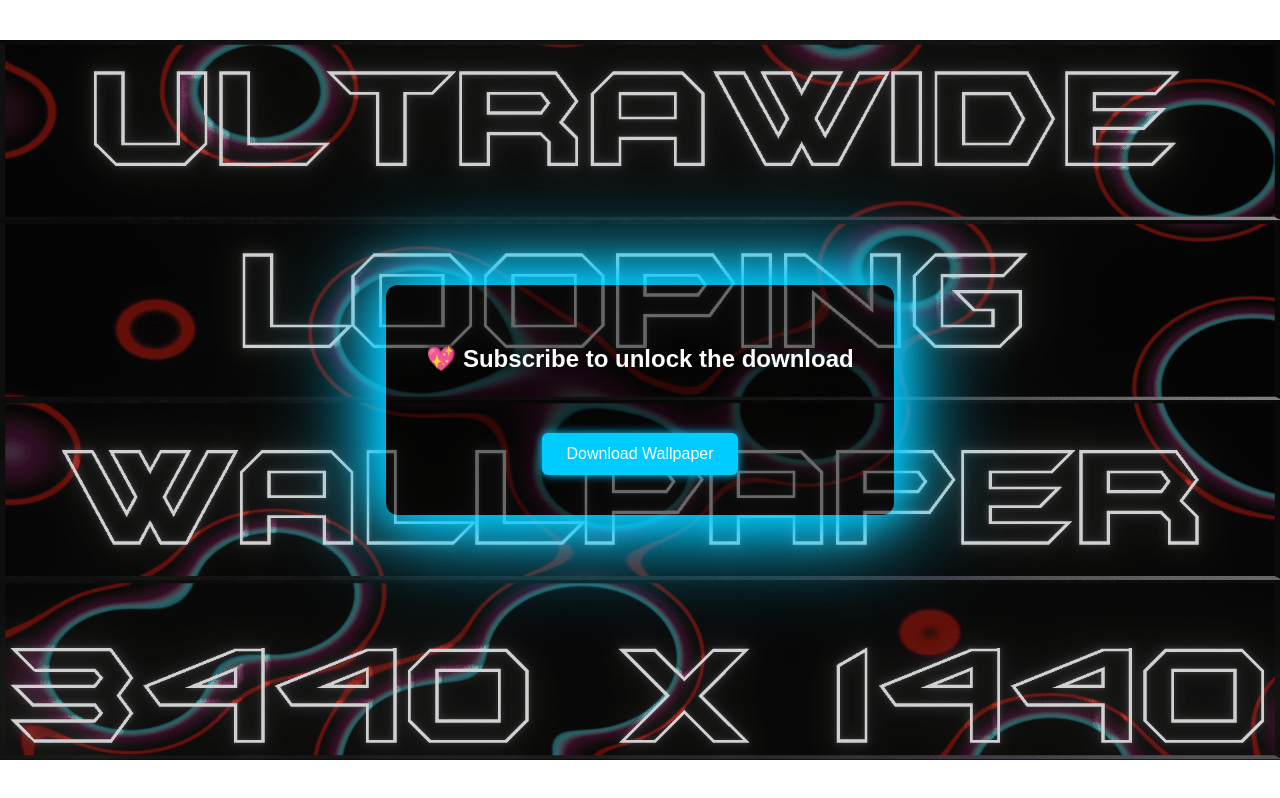
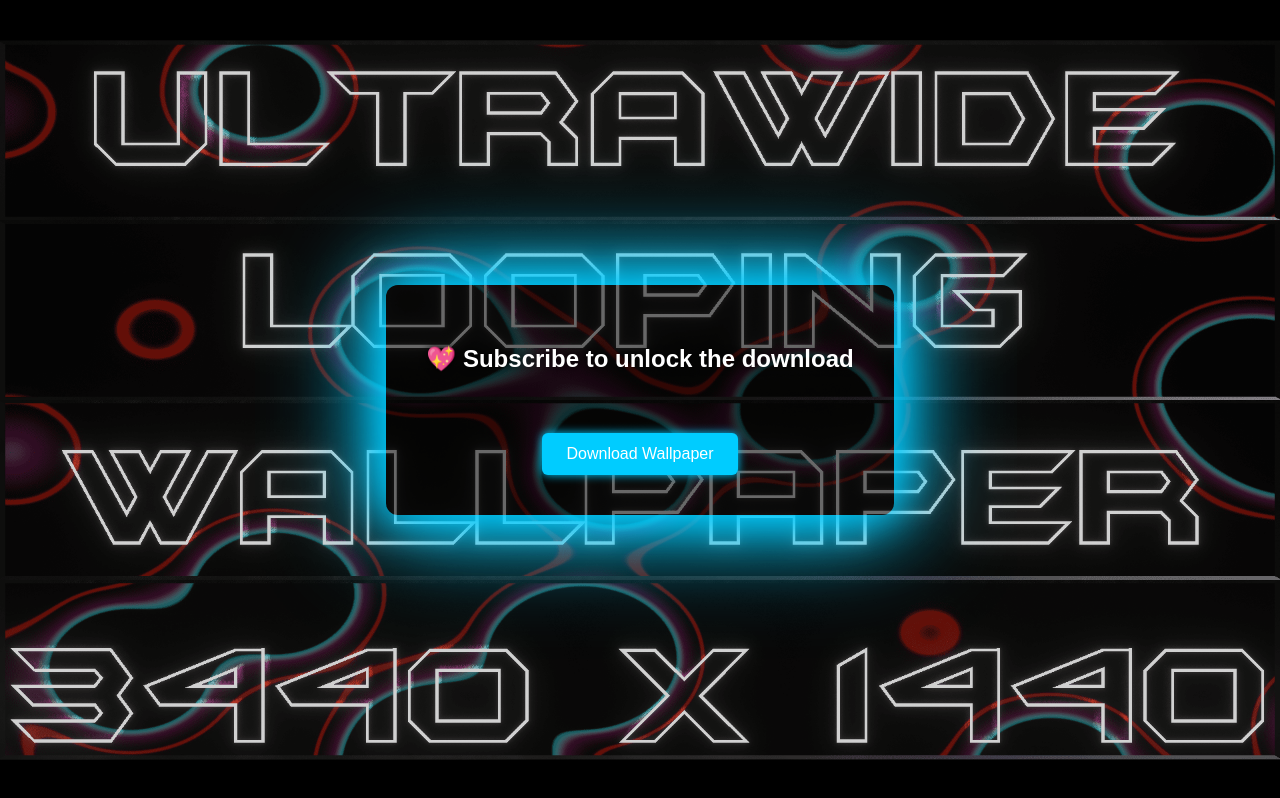
Before and after one commit to the321grax/Subscribe-Unlock, a plain HTML site: page index.html in a window 1280 px wide. Drawn offline with Linux system fonts and the light colour scheme.

Commit message:
Update index.html

```diff
--- a/index.html
+++ b/index.html
@@ -17,10 +17,13 @@ background-size: contain;
   background-repeat: no-repeat;
   background-position: center;
   background-attachment: fixed;
+  background-color: black;
   display: flex;
   justify-content: center;
   align-items: center;
+  height: 100vh;
 }
+
 
 @keyframes pulse {
   0% {
```
Lines whose indentation alone changed are shown as unchanged.
